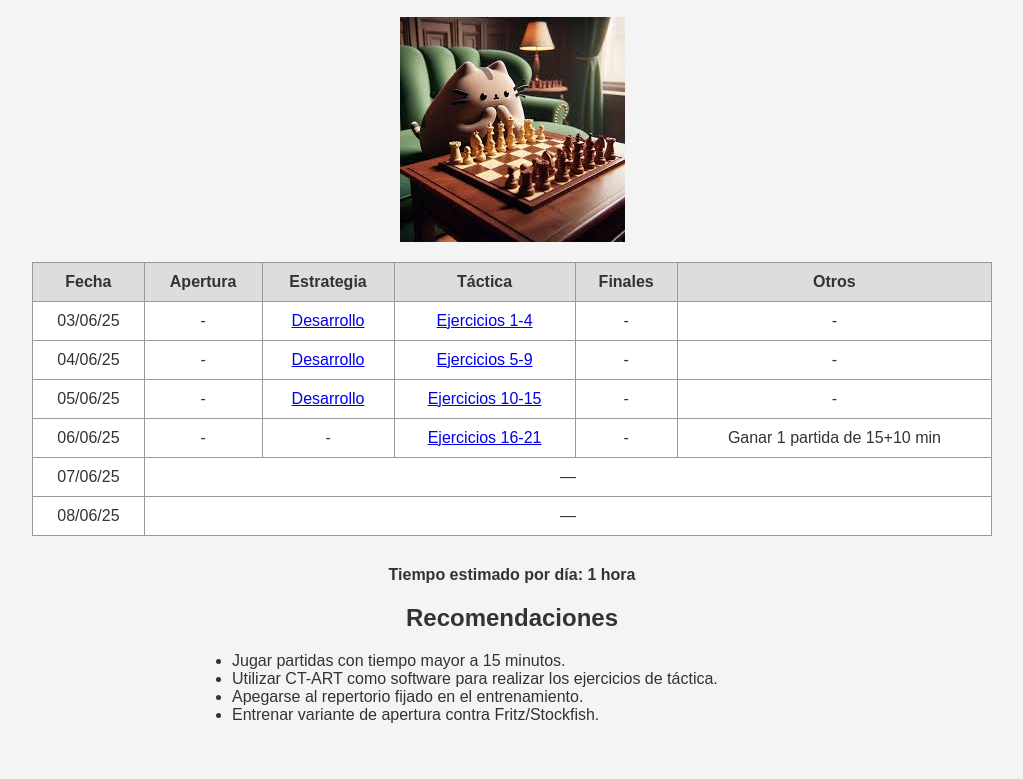
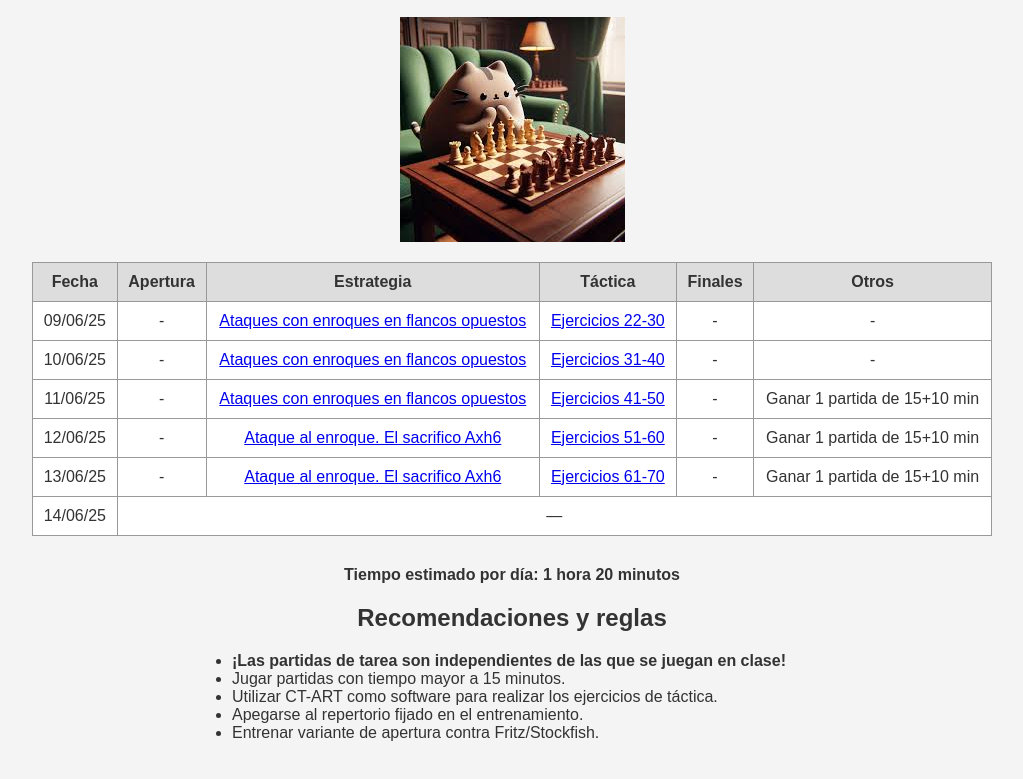
Before and after one commit to ncofre98/Planeacion-Vanessa, a plain HTML site: page index.html in a window 1280 px wide. Shown: the part 151-930 px from the top of the page, without its empty margins (128-1151 px from the left). Drawn offline with Linux system fonts and the light colour scheme.

Commit message:
Semana 8jun-13jun

```diff
--- a/index.html
+++ b/index.html
@@ -80,52 +80,57 @@
             </thead>
             <tbody>
                 <tr>
-                    <td>03/06/25</td>
+                    <td>09/06/25</td>
                     <td>-</td>
-                    <td><a href="./Desarrollo.pdf">Desarrollo</a></td>
-                    <td><a href="./Tactica Easy I.pdf">Ejercicios 1-4</a></td>
+                    <td><a href="./EDAMI-2.pdf">Ataques con enroques en flancos opuestos</a></td>
+                    <td><a href="./Tactica Easy I.pdf">Ejercicios 22-30</a></td>
                     <td>-</td>
                     <td>-</td>
                 </tr>
                 <tr>
-                    <td>04/06/25</td>
+                    <td>10/06/25</td>
                     <td>-</td>
-                    <td><a href="./Desarrollo.pdf">Desarrollo</a></td>
-                    <td><a href="./Tactica Easy I.pdf">Ejercicios 5-9</a></td>
+                    <td><a href="./EDAMI-2.pdf">Ataques con enroques en flancos opuestos</a></td>
+                    <td><a href="./Tactica Easy I.pdf">Ejercicios 31-40</a></td>
                     <td>-</td>
                     <td>-</td>
                 </tr>
                 <tr>
-                    <td>05/06/25</td>
+                    <td>11/06/25</td>
                     <td>-</td>
-                    <td><a href="./Desarrollo.pdf">Desarrollo</a></td>
-                    <td><a href="./Tactica Easy I.pdf">Ejercicios 10-15</a></td>
-                    <td>-</td>
-                    <td>-</td>
-                </tr>
-                <tr>
-                    <td>06/06/25</td>
-                    <td>-</td>
-                    <td>-</td>
-                    <td><a href="./Tactica Easy I.pdf">Ejercicios 16-21</a></td>
+                    <td><a href="./EDAMI-2.pdf">Ataques con enroques en flancos opuestos</a></td>
+                    <td><a href="./Tactica Easy I.pdf">Ejercicios 41-50</a></td>
                     <td>-</td>
                     <td>Ganar 1 partida de 15+10 min</td>
                 </tr>
                 <tr>
-                    <td>07/06/25</td>
-                    <td colspan="5">—</td>
+                    <td>12/06/25</td>
+                    <td>-</td>
+                    <td><a href="./EDAMI-2.pdf">Ataque al enroque. El sacrifico Axh6</a></td>
+                    <td><a href="./Tactica Easy I.pdf">Ejercicios 51-60</a></td>
+                    <td>-</td>
+                    <td>Ganar 1 partida de 15+10 min</td>
                 </tr>
                 <tr>
-                    <td>08/06/25</td>
+                    <td>13/06/25</td>
+                    <td>-</td>
+                    <td><a href="./EDAMI-2.pdf">Ataque al enroque. El sacrifico Axh6</a></td>
+                    <td><a href="./Tactica Easy I.pdf">Ejercicios 61-70</a></td>
+                    <td>-</td>
+                    <td>Ganar 1 partida de 15+10 min</td>
+                </tr>
+                <tr>
+                    <td>14/06/25</td>
                     <td colspan="5">—</td>
                 </tr>
             </tbody>
         </table>
 
-        <div class="footer">Tiempo estimado por día: 1 hora</div>
+        <div class="footer">Tiempo estimado por día: 1 hora 20 minutos</div>
 
-        <h2>Recomendaciones</h2>
+        <h2>Recomendaciones y reglas</h2>
         <ul>
+            <li><b>¡Las partidas de tarea son independientes de las que se juegan en clase!</b></li>
             <li>Jugar partidas con tiempo mayor a 15 minutos.</li>
             <li>Utilizar CT-ART como software para realizar los ejercicios de táctica.</li>
             <li>Apegarse al repertorio fijado en el entrenamiento.</li>
```
Also changed, not shown: 2 other files.
